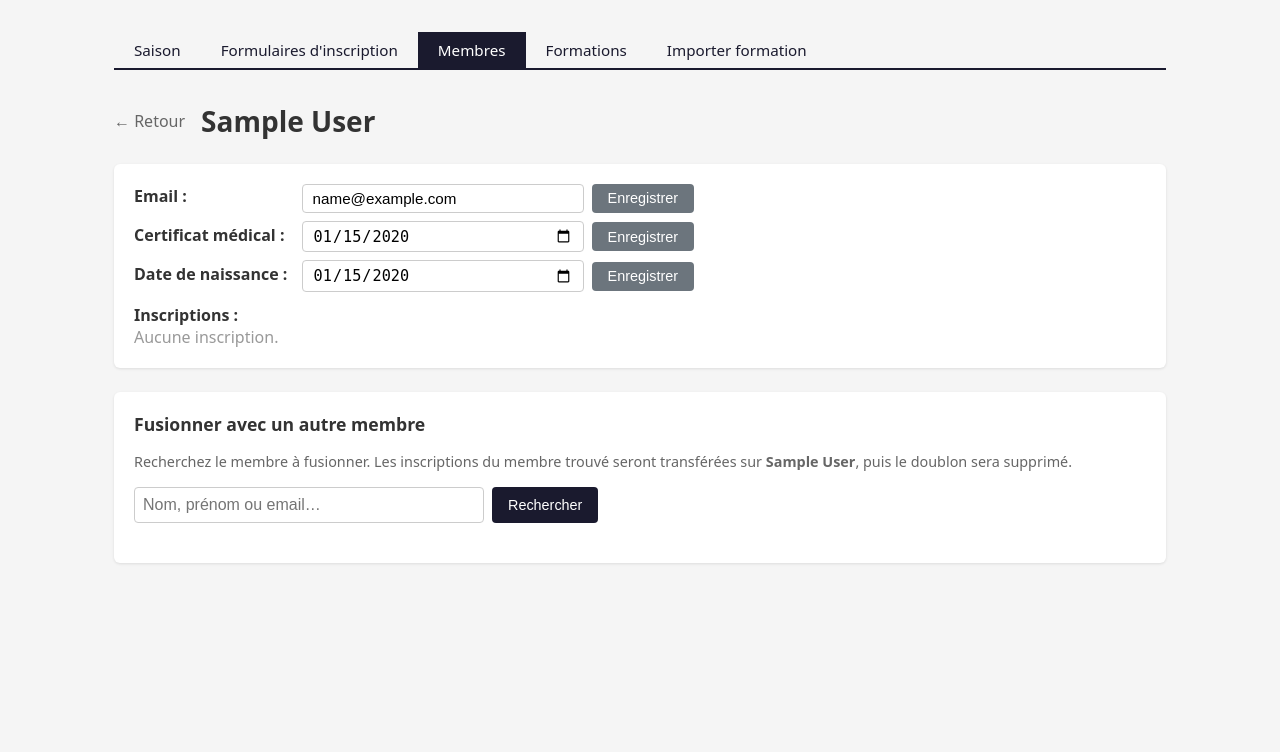
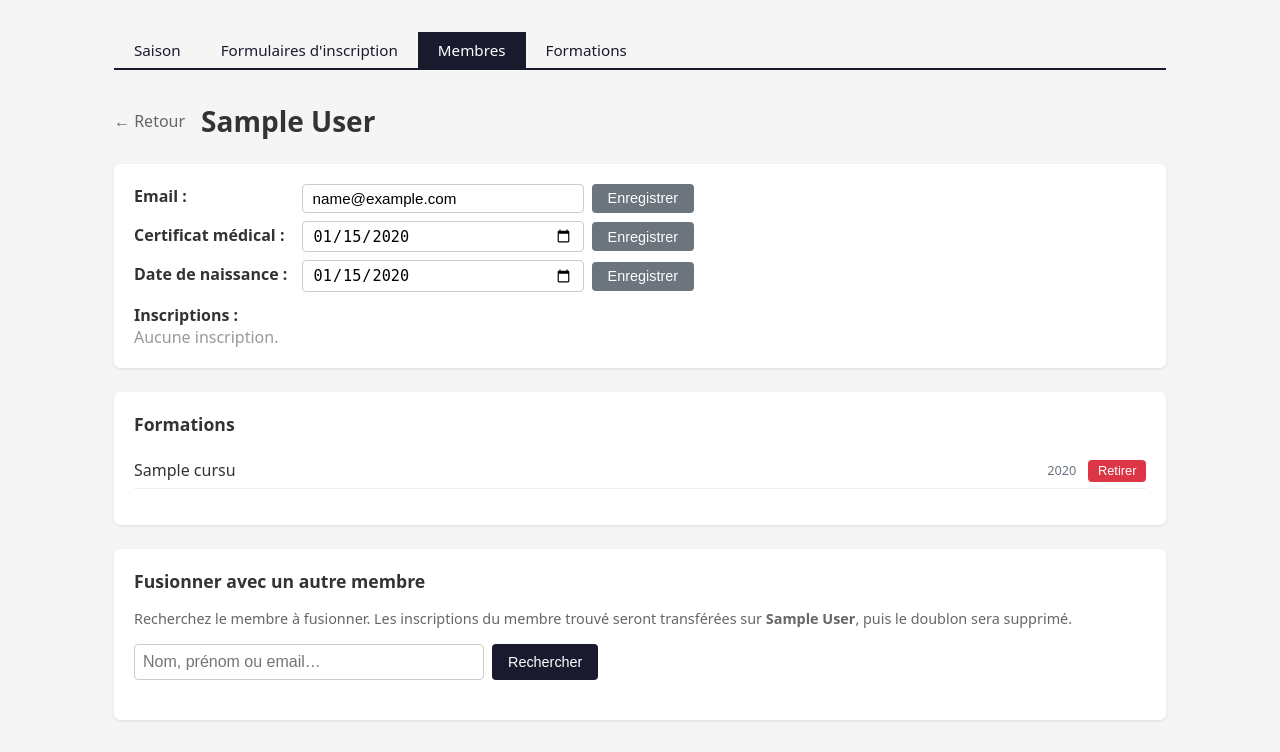
Before and after one commit to BertrandMiannay/helloAssoManager, a Django app: page /saison/membres/1/ in a window 1280 px wide. Shown: the part 48-800 px from the top of the page. Run offline with Django 5.2, Linux system fonts and the light colour scheme; a user stored in the database is signed in; tables that the repository leaves empty hold one stand-in row (values such as "Sample post").

Commit message:
feat: add formation for members

```diff
--- a/helloAssoImporter/models.py
+++ b/helloAssoImporter/models.py
@@ -100,6 +100,8 @@ class Member(models.Model):
                 name='unique_member_identity',
             )
         ]
+
+    formations = models.ManyToManyField('Cursus', blank=True, related_name='members')
 
     def __str__(self):
         return f"{self.first_name} {self.last_name} <{self.email}>"
--- a/helloAssoImporter/templates/helloAssoImporter/formation.html
+++ b/helloAssoImporter/templates/helloAssoImporter/formation.html
@@ -14,7 +14,10 @@
 
 <div style="display:flex; align-items:center; justify-content:space-between; margin-bottom:1.5rem;">
   <h1 style="margin:0;">Cursus de formation</h1>
-  <a href="{% url 'saison-cursus-creer' %}" class="btn btn-primary">+ Nouveau cursus</a>
+  <div style="display:flex; gap:0.5rem;">
+    <a href="{% url 'saison-cursus-importer' %}" class="btn btn-secondary">Importer formation</a>
+    <a href="{% url 'saison-cursus-creer' %}" class="btn btn-primary">+ Nouveau cursus</a>
+  </div>
 </div>
 
 {% if cursus_list %}
--- a/helloAssoImporter/templates/helloAssoImporter/member_detail.html
+++ b/helloAssoImporter/templates/helloAssoImporter/member_detail.html
@@ -84,6 +84,41 @@
 </div>
 
 <div class="member-card">
+    <h2 style="font-size:1.1rem; margin-bottom:1rem;">Formations</h2>
+    {% if member_formations %}
+    <ul style="list-style:none; padding:0; margin:0 0 1rem;">
+        {% for cursus in member_formations %}
+        <li style="display:flex; align-items:center; gap:0.75rem; padding:0.4rem 0; border-bottom:1px solid #f0f0f0;">
+            <span style="flex:1;">{{ cursus.name }}</span>
+            <span style="font-size:0.8rem; color:#6b7280;">{{ cursus.date|date:"Y" }}</span>
+            <form method="post" style="margin:0;">
+                {% csrf_token %}
+                <input type="hidden" name="_action" value="formation_remove">
+                <input type="hidden" name="cursus_id" value="{{ cursus.pk }}">
+                <button type="submit" class="btn btn-danger" style="padding:0.2rem 0.6rem; font-size:0.8rem;"
+                        onclick="return confirm('Retirer la formation « {{ cursus.name }} » ?')">Retirer</button>
+            </form>
+        </li>
+        {% endfor %}
+    </ul>
+    {% else %}
+    <p style="color:#999; margin-bottom:1rem;">Aucune formation associée.</p>
+    {% endif %}
+    {% if available_cursus %}
+    <form method="post" style="display:flex; align-items:center; gap:0.5rem;">
+        {% csrf_token %}
+        <input type="hidden" name="_action" value="formation_add">
+        <select name="cursus_id" style="flex:1; max-width:300px; padding:0.35rem 0.6rem; border:1px solid #ccc; border-radius:4px; font-size:0.9rem;">
+            {% for cursus in available_cursus %}
+            <option value="{{ cursus.pk }}">{{ cursus.name }} ({{ cursus.date|date:"Y" }})</option>
+            {% endfor %}
+        </select>
+        <button type="submit" class="btn btn-primary">Associer</button>
+    </form>
+    {% endif %}
+</div>
+
+<div class="member-card">
     <h2 style="font-size:1.1rem; margin-bottom:1rem;">Fusionner avec un autre membre</h2>
     <p style="color:#666; font-size:0.9em; margin-bottom:1rem;">
         Recherchez le membre à fusionner. Les inscriptions du membre trouvé seront transférées sur <strong>{{ member.first_name }} {{ member.last_name }}</strong>, puis le doublon sera supprimé.
--- a/helloAssoImporter/templates/helloAssoImporter/saison_base.html
+++ b/helloAssoImporter/templates/helloAssoImporter/saison_base.html
@@ -25,11 +25,6 @@
               {% if active_tab == 'formation' %}background:#1a1a2e; color:white;{% else %}color:#1a1a2e;{% endif %}">
         Formations
     </a>
-    <a href="{% url 'saison-cursus-importer' %}"
-       style="padding:0.5rem 1.25rem; text-decoration:none; font-size:0.95rem;
-              {% if active_tab == 'importer' %}background:#1a1a2e; color:white;{% else %}color:#1a1a2e;{% endif %}">
-        Importer formation
-    </a>
 </div>
 
 {% block saison_content %}{% endblock %}
--- a/helloAssoImporter/views.py
+++ b/helloAssoImporter/views.py
@@ -224,9 +224,21 @@ def cursus_detail(request, pk):
             return redirect('saison-cursus-detail', pk=pk)
 
     categories = cursus.categories.prefetch_related('skills').all()
+    cursus_json = json.dumps({
+        'name': cursus.name,
+        'date': cursus.date.isoformat(),
+        'categories': [
+            {
+                'name': cat.name,
+                'skills': [{'name': skill.name} for skill in cat.skills.all()],
+            }
+            for cat in categories
+        ],
+    }, indent=2, ensure_ascii=False)
     return render(request, 'helloAssoImporter/cursus_detail.html', {
         'cursus': cursus,
         'categories': categories,
+        'cursus_json': cursus_json,
         'active_tab': 'formation',
     })
 
@@ -470,6 +482,21 @@ def member_detail(request, pk):
                                 member.pk, new_birthdate, request.user.username)
                 return redirect('saison-membre-detail', pk=pk)
 
+        elif action == 'formation_add':
+            cursus_id = request.POST.get('cursus_id')
+            if cursus_id:
+                cursus = get_object_or_404(Cursus, pk=cursus_id)
+                member.formations.add(cursus)
+                logger.info("MEMBER_FORMATION_ADD pk=%s cursus=%s by=%s", member.pk, cursus_id, request.user.username)
+            return redirect('saison-membre-detail', pk=pk)
+
+        elif action == 'formation_remove':
+            cursus_id = request.POST.get('cursus_id')
+            if cursus_id:
+                member.formations.remove(cursus_id)
+                logger.info("MEMBER_FORMATION_REMOVE pk=%s cursus=%s by=%s", member.pk, cursus_id, request.user.username)
+            return redirect('saison-membre-detail', pk=pk)
+
         elif action == 'cert':
             from datetime import date
             raw_cert = request.POST.get('medical_certificate_date', '').strip()
@@ -497,6 +524,8 @@ def member_detail(request, pk):
             .exclude(pk=pk)
             .prefetch_related('membershipformorder_set__form__season')
         )
+    member_formations = member.formations.all()
+    available_cursus = Cursus.objects.filter(status=Cursus.Status.ACTIVE).exclude(pk__in=member_formations)
     return render(request, 'helloAssoImporter/member_detail.html', {
         'member': member,
         'orders': orders,
@@ -505,6 +534,8 @@ def member_detail(request, pk):
         'email_error': email_error,
         'birthdate_error': birthdate_error,
         'cert_error': cert_error,
+        'member_formations': member_formations,
+        'available_cursus': available_cursus,
         'active_tab': 'membres',
     })
 
```
Also changed, not shown: helloAssoImporter/templates/helloAssoImporter/cursus_detail.html (+23 -0 lines), helloAssoImporter/migrations/0006_member_formations.py (added).
